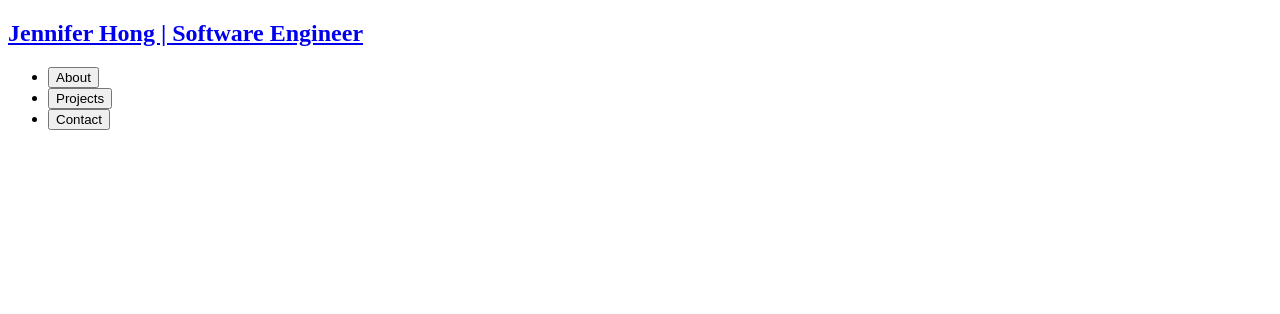
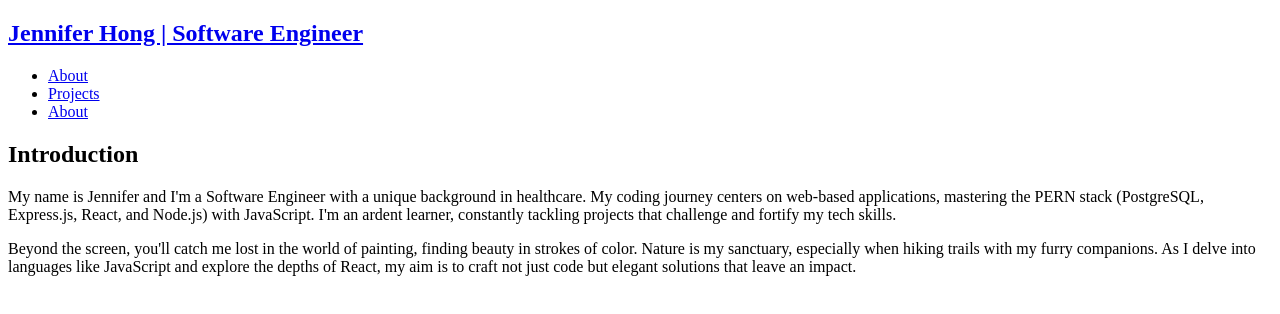
Before and after one commit to YjHong12/Portfolio, a React (Vite) app: page / in a window 1280 px wide. Shown: the top 314 px of the page. Built offline with nearby package versions, Linux system fonts and the light colour scheme; the HTML template or start-up script is replaced by a standard one.

Commit message:
about me summary

```diff
--- a/src/App.jsx
+++ b/src/App.jsx
@@ -1,13 +1,14 @@
-import { useState } from 'react'
-import Navbar from './components/Navbar'
+import { useState } from "react";
+import Navbar from "./components/Navbar";
+import About from "./components/About";
 
 function App() {
-
   return (
     <>
-< Navbar />
+      <Navbar />
+      <About />
     </>
-  )
+  );
 }
 
-export default App
+export default App;
--- a/src/components/About.jsx
+++ b/src/components/About.jsx
@@ -1,11 +1,17 @@
 import React from "react";
 
-const About = () => {
-    return (
-        <>
-        <h2 className="sectionHead">Introduction</h2>
-        </>
-    )
+function About() {
+  return (
+    <div className="About">
+      <h2 className="sectionHead">Introduction</h2>
+      <p>
+        My name is Jennifer and I'm a Software Engineer with a unique background in healthcare. My coding journey centers on web-based applications, mastering the PERN stack (PostgreSQL, Express.js, React, and Node.js) with JavaScript. I'm an ardent learner, constantly tackling projects that challenge and fortify my tech skills.
+      </p>
+      <p>
+      Beyond the screen, you'll catch me lost in the world of painting, finding beauty in strokes of color. Nature is my sanctuary, especially when hiking trails with my furry companions. As I delve into languages like JavaScript and explore the depths of React, my aim is to craft not just code but elegant solutions that leave an impact.
+      </p>
+    </div>
+  );
 }
 
 export default About;
--- a/src/components/Navbar.jsx
+++ b/src/components/Navbar.jsx
@@ -2,12 +2,13 @@ import React, { useState } from "react";
 import { Link, useNavigate } from "react-router-dom";
 
 function Navbar() {
-  const [active, setActive] = useState("");
-
   const handleSetActive = (title) => {
     const section = document.getElementById(title.toLowerCase());
     if (section) {
-      section.scrollIntoView({ behavior: "smooth" });
+      window.scrollTo({
+        top: section.offsetTop,
+        behavior: "smooth",
+      });
     }
   };
 
@@ -15,35 +16,38 @@ function Navbar() {
     <>
       <div className="navbar-container">
         <nav className="navbar">
-          <Link to="/" className="navbar-h1" onClick={() => setActive("")}>
+          <Link to="/" className="nav-h1" onClick={() => handleSetActive("")}>
             <h1>Jennifer Hong | Software Engineer</h1>
           </Link>
 
           <div className="side-navbar">
             <ul className="nav-links">
               <li>
-                <button
+                <Link
+                  to="#about"
+                  className="nav-about"
                   onClick={() => handleSetActive("About")}
-                  className="nav-about"
                 >
                   About
-                </button>
+                </Link>
               </li>
               <li>
-                <button
+                <Link
+                  to="#projects"
+                  className="nav-projects"
                   onClick={() => handleSetActive("Projects")}
-                  className="nav-projects"
                 >
                   Projects
-                </button>
+                </Link>
               </li>
               <li>
-                <button
+                <Link
+                  to="#contact"
+                  className="nav-contact"
                   onClick={() => handleSetActive("Contact")}
-                  className="nav-contact"
                 >
-                  Contact
-                </button>
+                  About
+                </Link>
               </li>
             </ul>
           </div>
```
Also changed, not shown: src/components/Footer.jsx (added).
